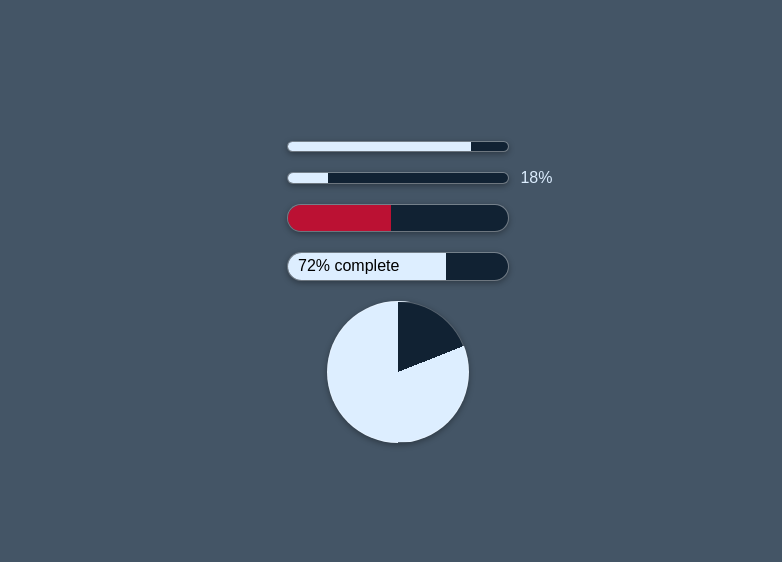
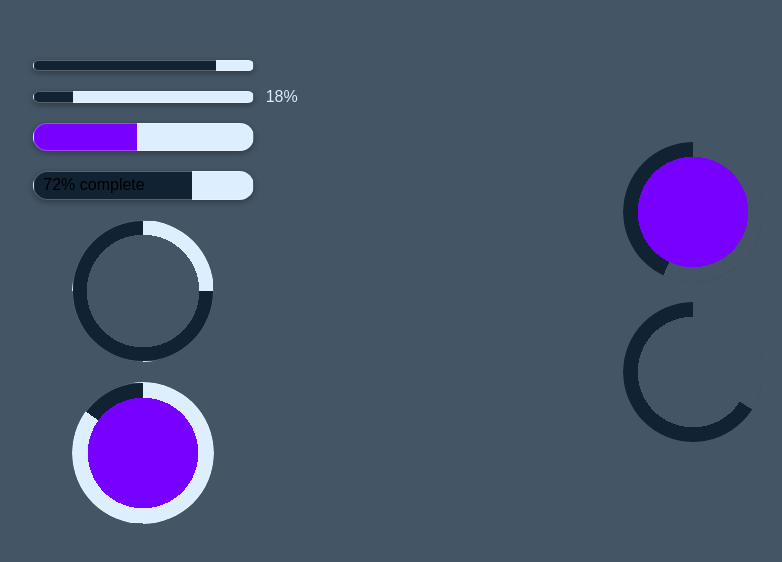
Before and after one commit to refusado/progress.css, a plain HTML site: page index.html in a window 1280 px wide. Shown: the part 108-670 px from the top of the page, without its empty margins (242-1024 px from the left). Drawn offline with Linux system fonts and the light colour scheme.

Commit message:
improving circular progress bar

```diff
--- a/index.html
+++ b/index.html
@@ -11,11 +11,14 @@
 <body>
   <div class="pss-bar bar-1" style="--pss-fill: 83%"></div>
   <div class="pss-bar bar-1" style="--pss-fill: 18%" data-pss="18%"></div>
-  <div class="pss-bar bar-2" style="--pss-fill: 47%; --pss-color: #b13"></div>
+  <div class="pss-bar bar-2" style="--pss-fill: 47%; --pss-color: #70F"></div>
   <div class="pss-bar bar-3" style="--pss-fill: 72%">
     72% complete
   </div>
 
-  <div class="pss-rad" style="--pss-fill: 81%"></div>
+  <div class="pss-rad bar-4" style="--pss-fill: 75%"></div>
+  <div class="pss-rad bar-5" style="--pss-fill: 15%; --pss-center: #70F"></div>
+  <div class="pss-rad bar-6" style="--pss-fill: 43%; --pss-center: #70F"></div>
+  <div class="pss-rad bar-6" style="--pss-fill: 66%;"></div>
 </body>
 </html>
--- a/progress.css
+++ b/progress.css
@@ -1,12 +1,11 @@
 .pss-bar {
   width: 200px;
-  background-color: #123;
+  background-color: #def;
   border-radius: 5rem;
   position: relative;
-  background-clip: padding-box;
 
   --pss-fill: 50%;
-  --pss-color: #def;
+  --pss-color: #123;
   background-image: linear-gradient(
     to right,
     var(--pss-color) var(--pss-fill),
@@ -31,12 +30,16 @@
   width: 140px;
   height: 140px;
   border-radius: 50%;
-  background-color: #123;
+  background-color: #def;
 
   --pss-fill: 65%;
-  --pss-color: #def;
-  background-image: conic-gradient(
+  --pss-color: #123;
+  --pss-center: transparent;
+  background-image:
+    radial-gradient(circle, var(--pss-center) calc(72% - 1rem), transparent 0),
+    conic-gradient(
     transparent calc(100% - var(--pss-fill)),
     var(--pss-color) 0
   );
+  mask: radial-gradient(circle, var(--pss-center) calc(72% - 1rem), #000 0);
 }
--- a/styles.css
+++ b/styles.css
@@ -1,11 +1,12 @@
 body {
-  padding: 0;
+  box-sizing: border-box;
+  padding: 100px;
   margin: 0;
   width: 100vw;
   height: 100vh;
 
   display: flex;
-  flex-direction: column;
+  flex-flow: column wrap;
   justify-content: center;
   align-items: center;
   gap: 20px;
@@ -26,7 +27,11 @@ body {
 }
 
 .pss-rad {
-  padding: 0;
   border: 1px solid #ffffff4a;
   box-shadow: 0 2px 6px 0 #00000055;
 }
+
+.bar-6 {
+  border: 0;
+  background-color: transparent;
+}
```
